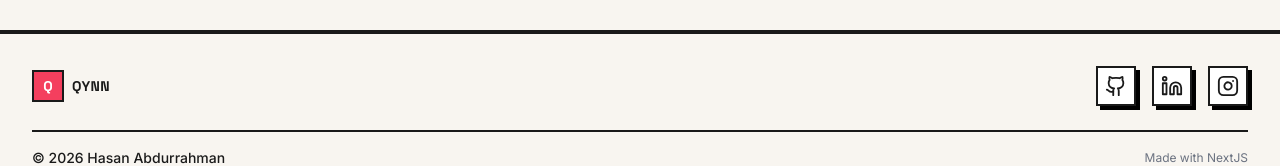
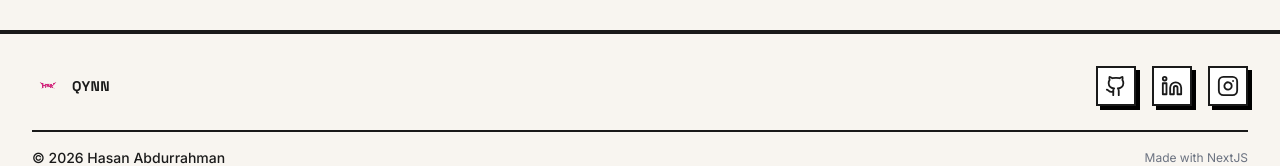
Before and after one commit to abddrhman/abddrhman.github.io, a Next.js app: page /project/Glovoca in a window 1280 px wide. Shown: the part 2445-2611 px from the top of the page. Built offline with nearby package versions, Linux system fonts and the light colour scheme.

Commit message:
feat: add logo and remove base darkmode

```diff
--- a/app/layout.tsx
+++ b/app/layout.tsx
@@ -23,6 +23,9 @@ export const metadata: Metadata = {
     template: "Abdurrahman | %s",
   },
   description: "Portfolio of Hasan Abdurrahman — Software Engineer Student. Neo brutalism meets the web.",
+  icons: {
+    icon: "/My Logo Gwej.jpg",
+  },
   openGraph: {
     title: "Hasan Abdurrahman",
     description: "Portfolio of Hasan Abdurrahman — Software Engineer Student.",
--- a/components/Footer.tsx
+++ b/components/Footer.tsx
@@ -1,5 +1,6 @@
 "use client";
 
+import Image from "next/image";
 import { motion } from "framer-motion";
 
 const socials = [
@@ -43,8 +44,14 @@ export default function Footer() {
       <div className="max-w-7xl mx-auto px-4 sm:px-6 lg:px-8 py-8">
         <div className="flex flex-col sm:flex-row items-center justify-between gap-6">
           <div className="flex items-center gap-2">
-            <div className="w-8 h-8 bg-accent-500 border-2 border-[var(--border-color)] flex items-center justify-center">
-              <span className="text-white font-display font-bold text-sm">Q</span>
+            <div className="w-8 h-8 flex items-center justify-center">
+              <Image
+                src="/My Logo Gwej 1.png"
+                alt="qynn logo"
+                width={32}
+                height={32}
+                className="w-full h-full object-contain"
+              />
             </div>
             <span className="font-display font-bold text-sm uppercase tracking-wide text-[var(--text-primary)]">
               qynn
--- a/components/ThemeProvider.tsx
+++ b/components/ThemeProvider.tsx
@@ -22,7 +22,6 @@ function getInitialTheme(): Theme {
   if (typeof window !== "undefined") {
     const stored = localStorage.getItem("theme") as Theme | null;
     if (stored === "light" || stored === "dark") return stored;
-    if (window.matchMedia("(prefers-color-scheme: dark)").matches) return "dark";
   }
   return "light";
 }
```
